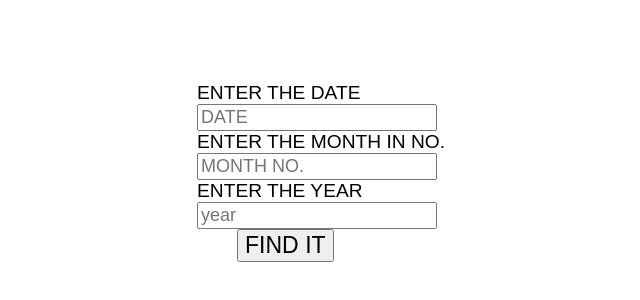
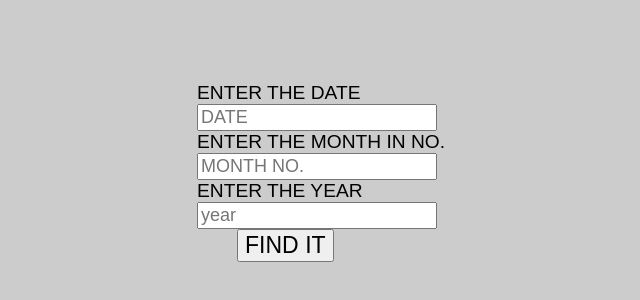
Before and after one commit to DARK-SHHADOW/DAY-FINDER, a plain HTML site: page index.html in a window 1280 px wide. Shown: the part 198-498 px from the top of the page, without its empty margins (311-951 px from the left). Drawn offline with Linux system fonts and the light colour scheme.

Commit message:
Update index.html

```diff
--- a/index.html
+++ b/index.html
@@ -3,8 +3,9 @@
 
 <body>
     <style>
-        #body {
-            background-colour: black
+        body {
+            /* background-image: url("img_tree.gif"), url("paper.gif"); */
+            background-color: #cccccc;
         }
     </style>
 
```
